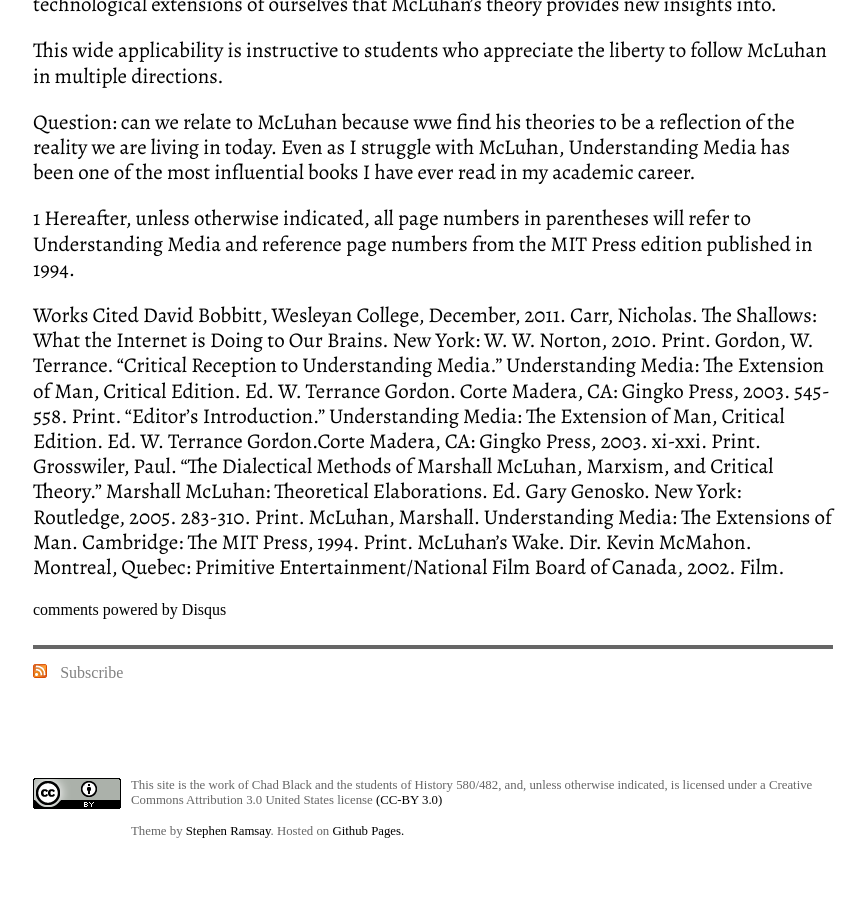
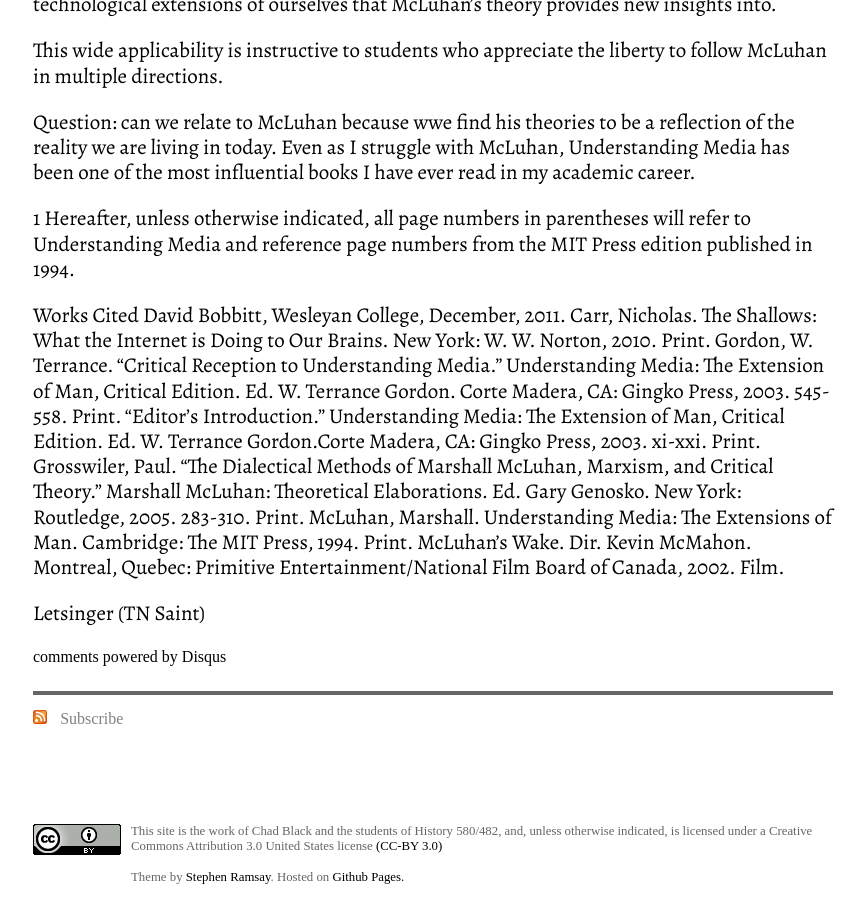
Before and after one commit to chadblack/history580, a Jekyll site: the page built from _posts/2013-09-02-reflections-upon-mccluhan.md, in a window 1280 px wide and 900 px high, scrolled down 7095 px. Shown: the whole window, without its empty margins (207-1072 px from the left). Built offline with Jekyll 4.4.1, drawn with Linux system fonts in a browser that asks for light colours; some web fonts are replaced; Markdown is read by kramdown in place of the engine named in the settings; comment, search, counter and statistics services are not loaded; before the commit the page ends 7949 px from its top, so only the background shows below that.

Commit message:
Updated 2013-09-02-reflections-upon-mccluhan.md

```diff
--- a/_posts/2013-09-02-reflections-upon-mccluhan.md
+++ b/_posts/2013-09-02-reflections-upon-mccluhan.md
@@ -169,3 +169,5 @@ Grosswiler, Paul. “The Dialectical Methods of Marshall McLuhan, Marxism, and C
 Marshall McLuhan: Theoretical Elaborations. Ed. Gary Genosko. New York: Routledge, 2005. 283-310. Print.
 McLuhan, Marshall. Understanding Media: The Extensions of Man. Cambridge: The MIT Press, 1994. Print.
 McLuhan’s Wake. Dir. Kevin McMahon. Montreal, Quebec: Primitive Entertainment/National Film Board of Canada, 2002. Film.
+
+Letsinger (TN Saint)
```
